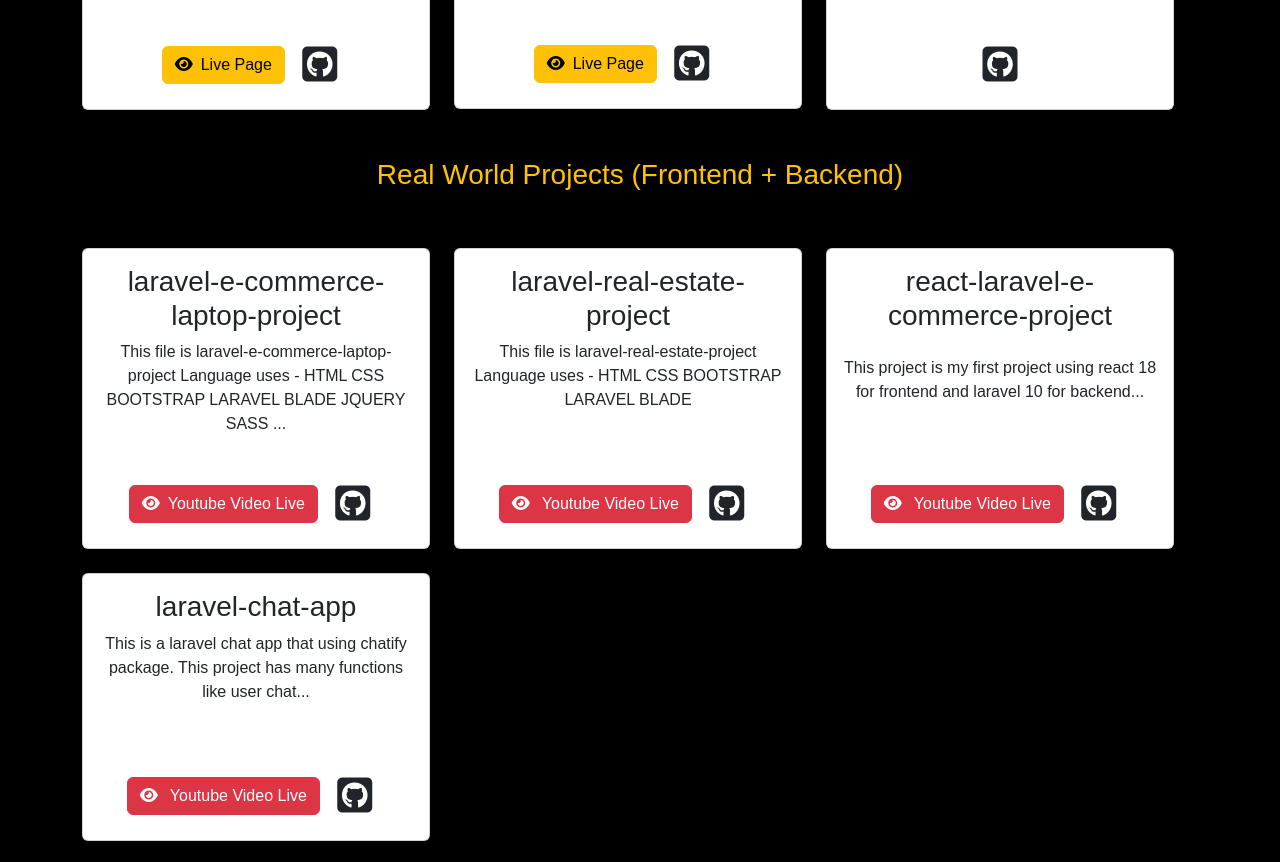
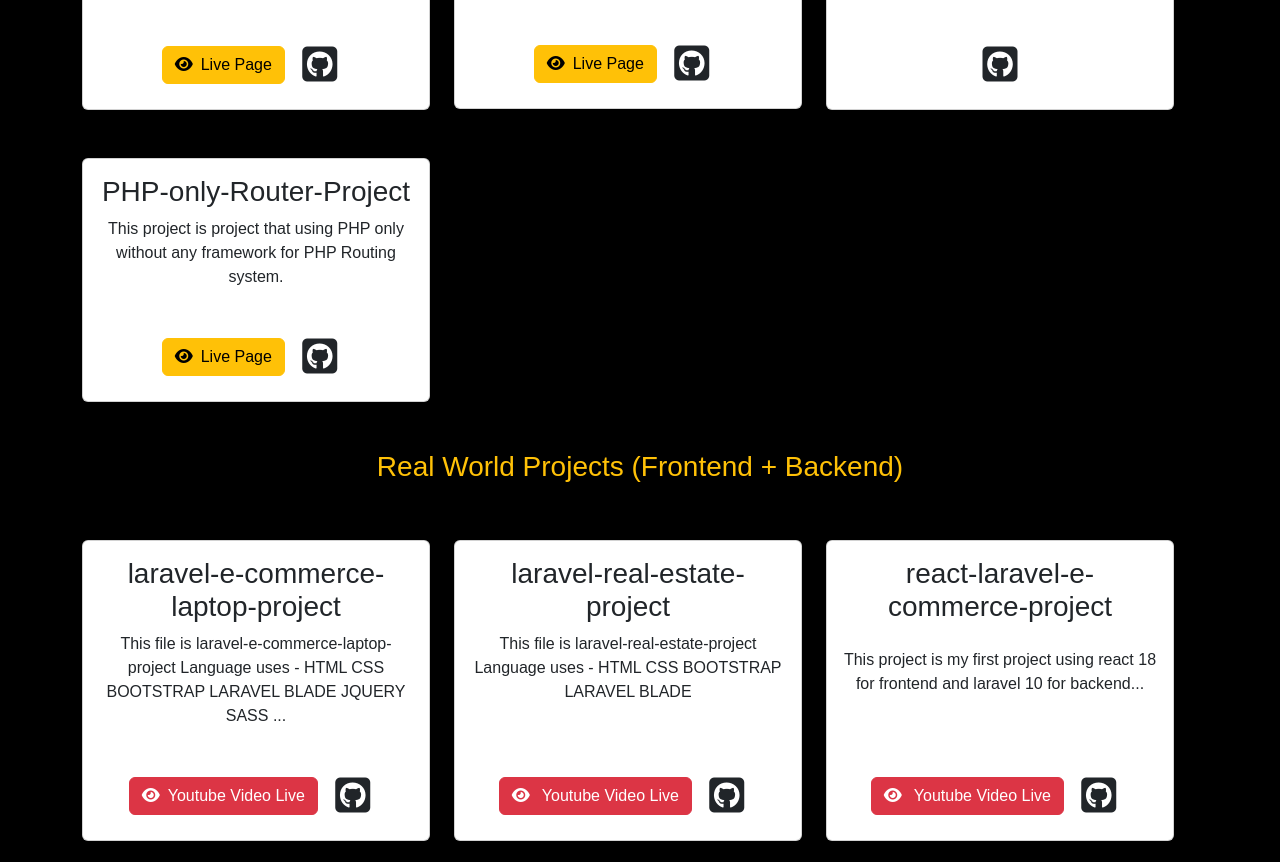
Before and after one commit to ZinSoeTun/My-Portfolio, a plain HTML site: page index.html in a window 1280 px wide. Shown: the part 2278-3140 px from the top of the page. Drawn offline with nearby package versions, Linux system fonts and the light colour scheme.

Commit message:
Update index.html

```diff
--- a/index.html
+++ b/index.html
@@ -262,6 +262,40 @@
           </div>
         </div>
 
+
+
+
+
+
+
+            <div class="row">
+          <!-- list start -->
+          <div class="row row-cols-1 row-cols-md-3 g-4">
+            <div class="col">
+              <div class="card text-center">
+                <div class="card-body">
+                  <h3 class="card-title">PHP-only-Router-Project</h3>
+                  <p class="card-text">
+                   This project is project that using PHP only without any
+                    framework for PHP Routing system.
+                  </p>
+                      <a
+                    href="https://youtu.be/oY0d5KEDgTY?si=qQUcnUIP5U5yEOUp"
+                    class="btn btn-warning mt-4"
+                    ><i class="fa-solid fa-eye me-2"></i>Live Page</a
+                  >
+                  <a
+                    class="btn mt-4"
+                    href="https://github.com/ZinSoeTun/PHP-only-Router-Project"
+                    ><i class="fab fa-github-square fs-1"></i
+                  ></a>
+                </div>
+              </div>
+            </div>
+          </div>
+        </div>
+
+
         <div class="col-12 text-center mt-5">
           <h3 class="text-warning">Real World Projects (Frontend + Backend)</h3>
         </div>
```
